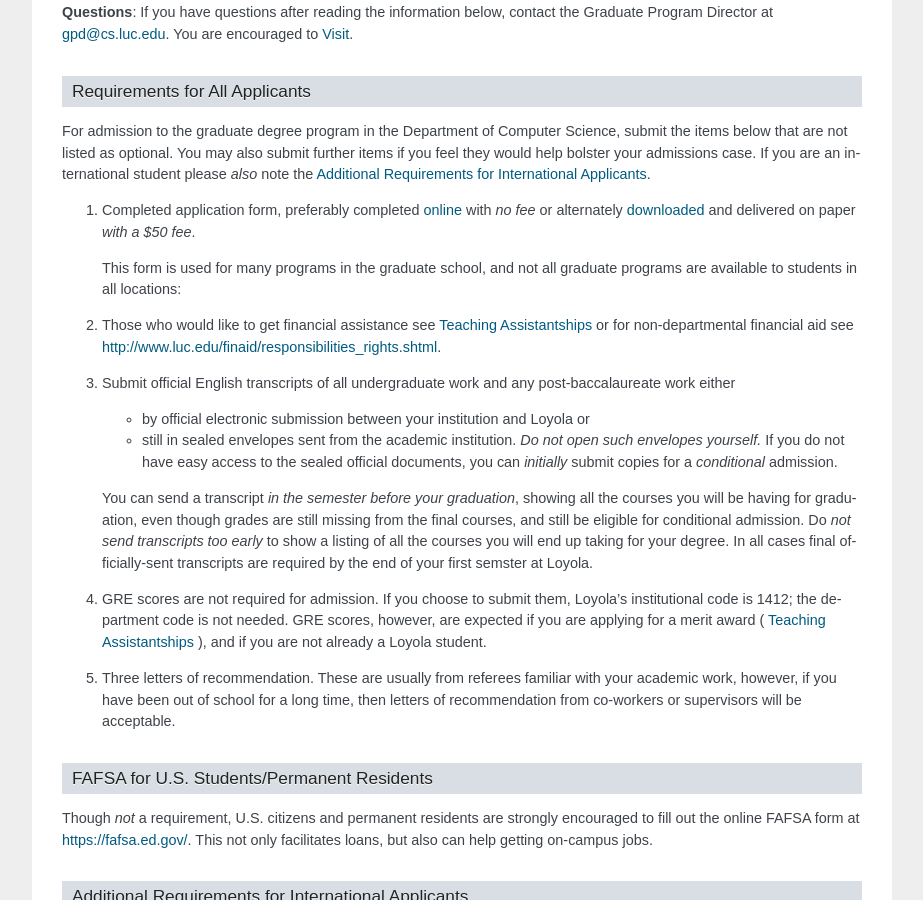
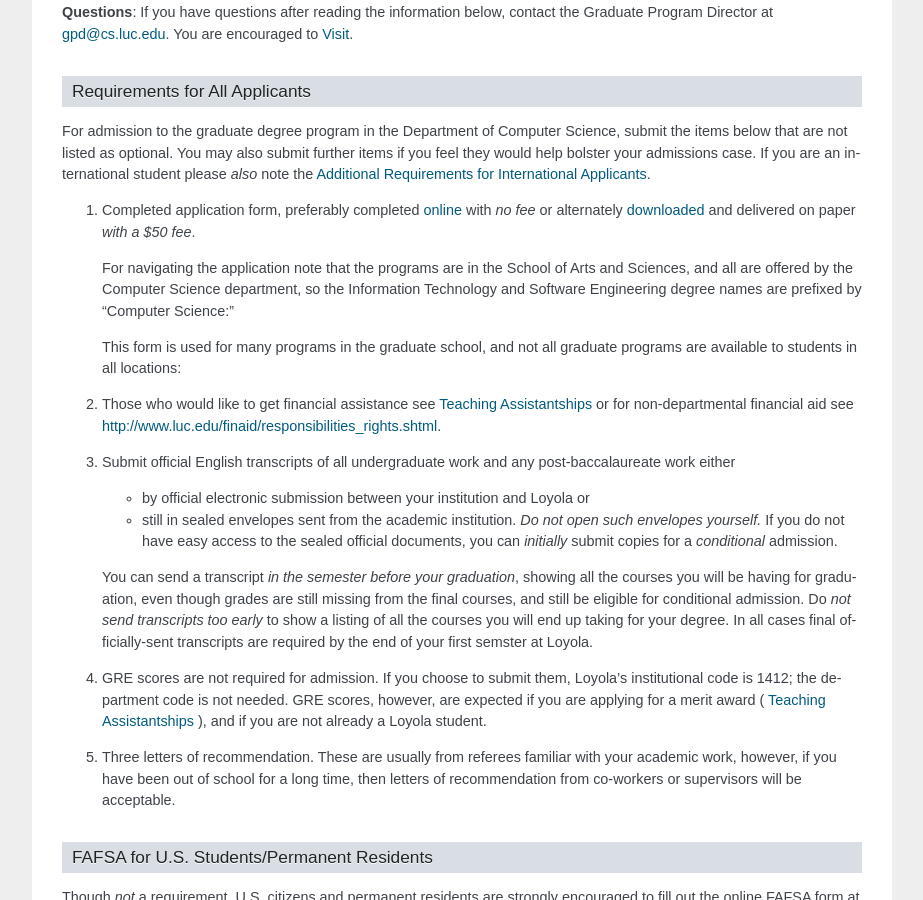
Before and after one commit to LoyolaChicagoCS/gradhandbook, a Sphinx documentation site: the page built from source/prospective_students.rst, in a window 1280 px wide and 900 px high, scrolled down 930 px. Shown: the whole window, without its empty margins (198-1121 px from the left). Built offline with Sphinx 7.4.7, drawn with Linux system fonts in a browser that asks for light colours.

Commit message:
MoU from box tpo onedrive; noted navigation in online app

```diff
--- a/source/prospective_students.rst
+++ b/source/prospective_students.rst
@@ -90,6 +90,10 @@
      `online <https://gpem.luc.edu/apply/>`_ with *no fee* or alternately
      `downloaded <http://www.luc.edu/gpem/applications/gpemapplication.pdf>`_
      and delivered on paper *with a $50 fee*.
+
+     For navigating the application note that the programs are in the School of Arts and Sciences, and all are offered by the Computer Science department,
+     so the Information Technology and Software Engineering degree names are
+     prefixed by "Computer Science:"
 
      This form is used for many programs in the graduate school, and
      not all graduate programs are available to students in all locations:
--- a/source/regulations.rst
+++ b/source/regulations.rst
@@ -285,7 +285,7 @@
 Internships are for 1-6 credits.  See
 :ref:`variable_credit_courses`.
 
-Download the `MOU Form <https://luc.box.com/CS-Grad-Internship-MOU>`_,
+Download the `MOU Form <https://loyolauniversitychicago-my.sharepoint.com/:b:/g/personal/aharrin_luc_edu/EdjL1xCxOX5OtIZvwQClTkkB8ZNMWlRfvNvTuhvRIzMdww?e=BPivMt>`_,
 *read it*, print, fill out *both pages*, and return.  Please read this carefully
 before asking questions of the GPD.  It contains a description of the details
 of your academic requirements for the course.  You will also need your job
@@ -302,7 +302,7 @@
 academic credit, or you can have a job that goes on longer than an academic
 internship. Also if you are doing an academic internship, your job employer
 does not need to classify your position as "internship". If you are doing an
-academic internship, the `MOU <https://luc.box.com/CS-Grad-Internship-MOU>`_
+academic internship, the `MOU <https://loyolauniversitychicago-my.sharepoint.com/:b:/g/personal/aharrin_luc_edu/EdjL1xCxOX5OtIZvwQClTkkB8ZNMWlRfvNvTuhvRIzMdww?e=BPivMt>`_
 indicates only two small requirements for your employer during your time in the
 academic internship: The bulk of your duties must be related to doing computer
 science in the real world, and the supervisor will write a few line email at
```
